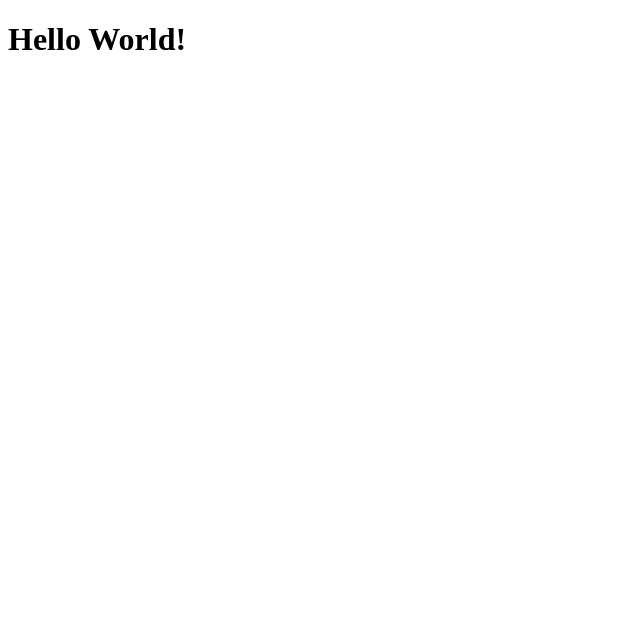
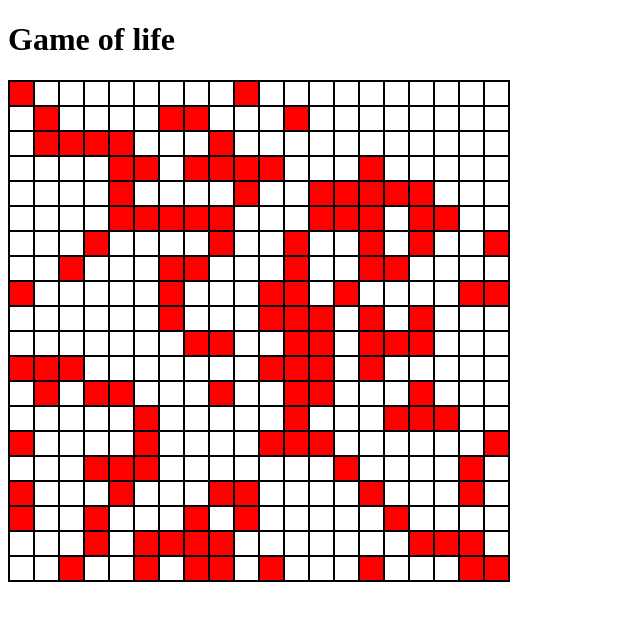
Before and after one commit to DarynHolmes/christmasjs, a website: page src/index.html in a window 1280 px wide. Shown: the whole page, without its empty margins (0-640 px from the left). Drawn offline with Linux system fonts and the light colour scheme; files that its build step writes are made by us from their sources.

Commit message:
end of session

```diff
--- a/gulpfile.js
+++ b/gulpfile.js
@@ -29,7 +29,7 @@ gulp.task('styles', function() {
 });
 
 gulp.task('build', function(done) {
-  run_sequence('clean', ['markup', 'compile', 'styles', 'test'], done);
+  run_sequence('clean', ['markup', 'compile', 'styles'], done);
 });
 
 gulp.task('test', () =>
--- a/src/index.html
+++ b/src/index.html
@@ -6,6 +6,7 @@
         <script src="./js/main.js" charset="utf-8"></script>
     </head>
     <body>
-        <h1>Hello World!</h1>
+        <h1>Game of life</h1>
+        <canvas id="myCanvas" width="500" height="500" style="border:1px solid #000000;"></canvas>
     </body>
 </html>
--- a/src/script/main.js
+++ b/src/script/main.js
@@ -1,20 +1,111 @@
-[1, 2, 3].map(x => x * 2).forEach(i => console.log(i));
 
-const a = 100;
 
-console.log('a', a);
+// Any live cell with fewer than two live neighbours dies, as if caused by under-population.
+// Any live cell with two or three live neighbours lives on to the next generation.
+// Any live cell with more than three live neighbours dies, as if by over-population.
+// Any dead cell with exactly three live neighbours becomes a live cell, as if by reproduction.
 
-class ClassName {
-    constructor() {
+// Math.floor((Math.random() * 10) + 1);
 
+document.addEventListener("DOMContentLoaded", function(){
+    const c = document.getElementById("myCanvas");
+    const ctx = c.getContext("2d");
+    const boardSize = 20;
+    const cellHeight = 500 / boardSize;
+    const cellWidth = 500 / boardSize;
+
+    const drawCell = (x, y, isAlive) => {
+        if (isAlive) {
+            ctx.fillStyle = '#ff0000';
+        } else {
+            ctx.fillStyle = '#ffffff';
+        }
+
+        ctx.fillStroke = '#000000';
+        ctx.fillRect(x,y,cellWidth,cellHeight);
+        ctx.rect(x,y,cellWidth,cellHeight);
+        ctx.stroke();
     }
 
-    show() {
-        console.log('Object', 100);
+    const randomLifeState = () => {
+        return 9 < Math.floor((Math.random() * 10) + 1);
     }
-}
 
 
-const x = new ClassName();
+    const initBoard = (boardSize) => {
+        const board = [];
+        for(let x = 0; x < boardSize; x++) {
+            for(let y = 0; y < boardSize; y++) {
+                board[x] = board[x] || [];
+                board[x][y] = randomLifeState();
+            }
+        }
+        return board;
+    }
 
-x.show();
+    // Any live cell with fewer than two live neighbours dies, as if caused by under-population.
+    // Any live cell with two or three live neighbours lives on to the next generation.
+    // Any live cell with more than three live neighbours dies, as if by over-population.
+    // Any dead cell with exactly three live neighbours becomes a live cell, as if by reproduction.
+
+    const ageCell = (x, y, board) => {
+        const neighbourCount = liveNeighbourCount(x,y, board);
+
+        if (board[x,y]) {
+            if (neighbourCount < 2) return false;
+            if (neighbourCount === 2 || neighbourCount === 3) return true;
+            return false;
+        } else {
+            if (neighbourCount === 3) return true;
+            return board[x,y];
+        }
+    }
+
+    const liveNeighbourCount = (x, y, board) => {
+        let count = 0;
+
+        if (board[x-1] && board[x-1][y]) count++;
+        if (board[x+1] && board[x+1][y]) count++;
+        if (board[x][y-1]) count++;
+        if (board[x][y+1]) count++;
+
+        if (board[x-1] && board[x-1][y-1]) count++;
+        if (board[x+1] && board[x+1][y+1]) count++;
+        if (board[x-1] && board[x-1][y-1]) count++;
+        if (board[x+1] && board[x+1][y+1]) count++;
+        console.log('count', count);
+        return count;
+    }
+
+    const age = (board) => {
+        const newBoard = [];
+        for(let x = 0; x < board.length; x++) {
+            for(let y = 0; y < board[0].length; y++) {
+                newBoard[x] = newBoard[x] || [];
+                newBoard[x][y] = ageCell(x, y, board);
+            }
+        }
+        return newBoard;
+    }
+
+    const drawBoard = (board, cellWidth, cellHeight) => {
+        for(let x = 0; x < board.length; x++) {
+            for(let y = 0; y < board[0].length; y++) {
+                drawCell(x * cellWidth, y * cellHeight, board[x][y]);
+            }
+        }
+    }
+
+    const ageAndDrawBoard = (board, cellWidth, cellHeight) => {
+        const nextBoard = age(board);
+        console.table( nextBoard);
+        drawBoard(nextBoard, cellWidth, cellHeight);
+        setTimeout(() => ageAndDrawBoard(nextBoard, cellWidth, cellHeight), 1000);
+    }
+
+    const board = initBoard(boardSize);
+    drawBoard(board, cellWidth, cellHeight);
+    ageAndDrawBoard(board, cellWidth, cellHeight);
+    console.log('Done!');
+
+});
```
